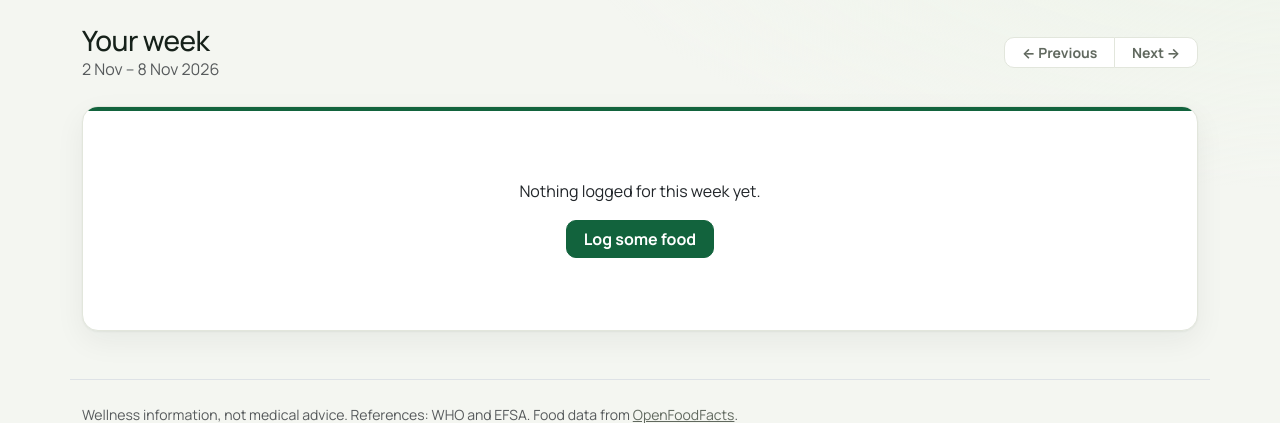
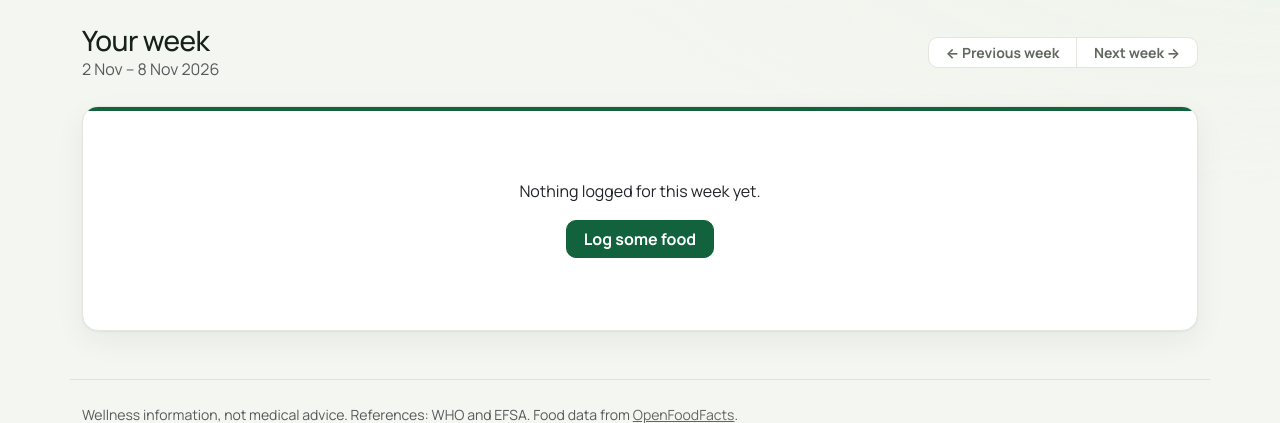
Before and after one commit to pamm-bot/eat-healthy, a Django app: page /dashboard/?week=2026-11-02 in a window 1280 px wide. Shown: the part 60-483 px from the top of the page. Run offline with Django 5.2, Linux system fonts and the light colour scheme; the visitor is signed in with stand-in values (Sample User, id 1); data that the repository does not hold is empty.

Commit message:
Fix French and Italian translations and English source strings
- Reword the home title to "See what you actually ate this week" (FR/IT translated accordingly).
- Rename "Previous"/"Next" to "Previous week"/"Next week" so the French and Italian labels make sense.
- Polish FR/IT wording: "Consulte ta semaine", "regarde le bilan", "il quadro", "per alimento", "negli ultimi N giorni".
- Recompile django.mo files.

```diff
--- a/templates/tracker/dashboard.html
+++ b/templates/tracker/dashboard.html
@@ -10,9 +10,9 @@
     <span class="text-muted">{{ report.start|date:"j M" }} – {{ report.end|date:"j M Y" }}</span>
   </div>
   <div class="btn-group">
-    <a class="btn btn-outline-secondary btn-sm" href="?week={{ prev_week|date:'Y-m-d' }}">&larr; {% trans "Previous" %}</a>
+    <a class="btn btn-outline-secondary btn-sm" href="?week={{ prev_week|date:'Y-m-d' }}">&larr; {% trans "Previous week" %}</a>
     {% if not is_current_week %}
-      <a class="btn btn-outline-secondary btn-sm" href="?week={{ next_week|date:'Y-m-d' }}">{% trans "Next" %} &rarr;</a>
+      <a class="btn btn-outline-secondary btn-sm" href="?week={{ next_week|date:'Y-m-d' }}">{% trans "Next week" %} &rarr;</a>
     {% endif %}
   </div>
 </div>
--- a/templates/tracker/home.html
+++ b/templates/tracker/home.html
@@ -3,7 +3,7 @@
 
 {% block content %}
 <div class="hero text-center">
-  <h1>{% trans "See how your week actually ate" %}</h1>
+  <h1>{% trans "See what you actually ate this week" %}</h1>
   <p class="lead mt-3">
     {% blocktrans trimmed %}
       Log your meals and see the shape of your week: ultra-processed share,
```
Also changed, not shown: locale/fr/LC_MESSAGES/django.po, locale/it/LC_MESSAGES/django.po, 2 other files.
